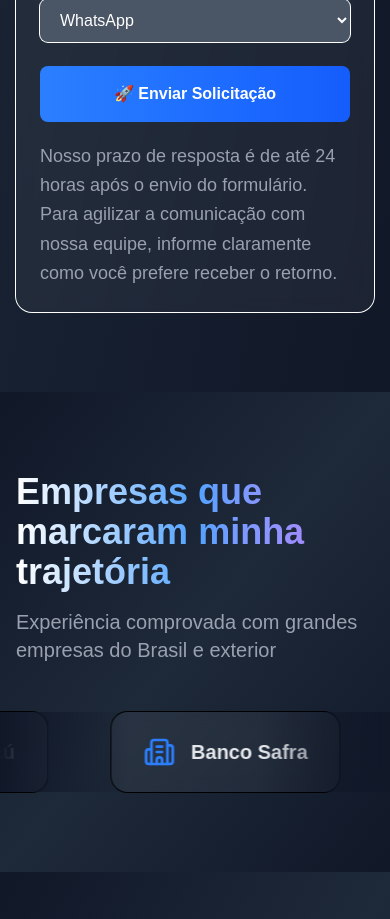
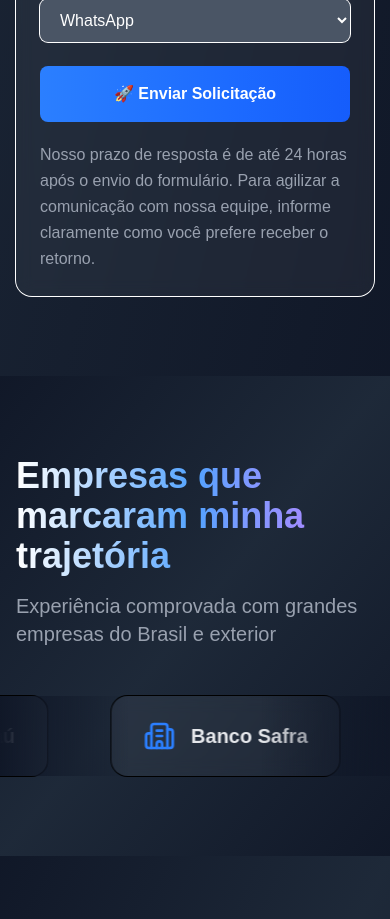
Before and after one commit to Claudio-Silva-Bispo/tech-solution-website-project, a Next.js app: page / in a window 390 px wide. Shown: the part 9760-10679 px from the top of the page. Built offline with nearby package versions, Linux system fonts and the light colour scheme.

Commit message:
FIX - Ajustar dimensão do formulário de contato

```diff
--- a/src/components/ContactForm.tsx
+++ b/src/components/ContactForm.tsx
@@ -220,15 +220,6 @@ const ContactForm = () => {
                       <div className="text-xs text-gray-400 mt-1">Criar significado e Resultado</div>
                     </div>
 
-                    {/* Flow Arrow */}
-                    {/* <div className="text-blue-400 text-2xl animate-bounce">↓</div> */}
-
-                    {/* Data Warehouse
-                    <div className="bg-green-500/20 ring-1 border-green-500/30 rounded-lg p-4 w-full max-w-xs text-center">
-                      <div className="text-xl mb-2">🏢</div>
-                      <div className="text-sm font-medium text-green-300">Data Warehouse</div>
-                      <div className="text-xs text-gray-400 mt-1">Dados Estruturados</div>
-                    </div> */}
                   </div>
                 </div>
 
@@ -354,7 +345,8 @@ const ContactForm = () => {
                   type="date"
                   value={formData.date}
                   onChange={handleInputChange}
-                  className="w-full px-4 py-3 bg-white/10 ring-1 border-white/20 rounded-lg text-white focus:border-blue-500 focus:ring-2 focus:ring-orange-500 outline-none transition-all duration-300"
+                  className="w-full px-4 py-3 bg-white/10 ring-1 border-white/20 rounded-lg text-white focus:border-blue-500 focus:ring-2 focus:ring-orange-500 outline-none transition-all duration-300 appearance-none"
+                  style={{ colorScheme: 'dark' }}
                 />
               </div>
 
@@ -387,7 +379,7 @@ const ContactForm = () => {
 
             {/* Header */}
             <div>
-              <p className="text-lg pt-5 text-gray-400 leading-relaxed">
+              <p className="lg:text-lg pt-5 text-gray-400 leading-relaxed">
                 Nosso prazo de resposta é de até 24 horas após o envio do formulário. Para agilizar a comunicação com nossa equipe, informe claramente como você prefere receber o retorno.
               </p>
             </div>
```
